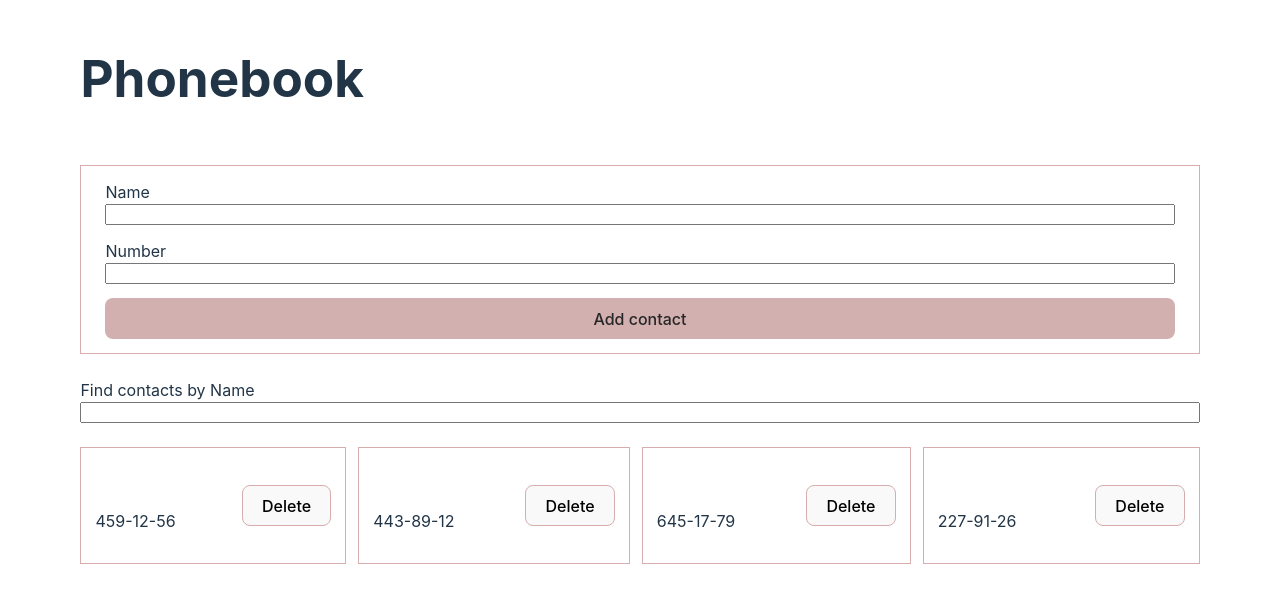
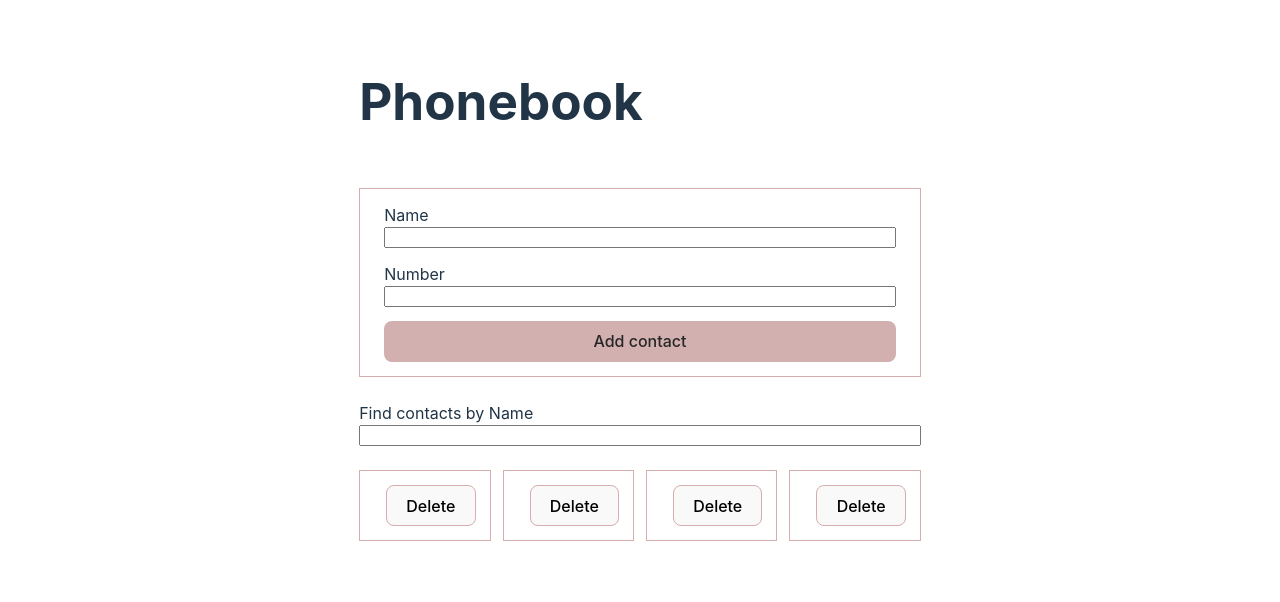
Before and after one commit to Anastasia-Harmi/goit-react-hw-08, a React (Vite) app: page / in a window 1280 px wide. Shown: the part 110-712 px from the top of the page. Built offline with nearby package versions, Linux system fonts and the light colour scheme.

Commit message:
fix contactList

```diff
--- a/src/components/ContactList/ContactList.jsx
+++ b/src/components/ContactList/ContactList.jsx
@@ -1,10 +1,32 @@
 import React from "react";
 import Contact from "../Contact/Contact";
+import { useSelector } from "react-redux";
 import css from "./ContactList.module.css";
-const ContactList = ({ contacts, onDeleteProfile }) => {
+
+const ContactList = ({ onDeleteProfile }) => {
+  const contacts = useSelector((state) => state.contacts.items);
+
+  const filter = useSelector((state) => state.filter.name);
+  const filteredContacts = contacts.filter((contact) =>
+    contact.name.toLowerCase().includes(filter.toLowerCase())
+  );
+
   return (
     <div>
       <ul className={css.ul}>
+        {filteredContacts.length > 0 &&
+          filteredContacts.map((contact) => (
+            <Contact
+              key={contact.id}
+              id={contact.id}
+              userName={contact.name}
+              userPhone={contact.number}
+              userId={contact.id}
+              onDeleteProfile={onDeleteProfile}
+            />
+          ))}
+      </ul>
+      {/* <ul className={css.ul}>
         {contacts.map((contact) => {
           return (
             <Contact
@@ -16,7 +38,7 @@
             />
           );
         })}
-      </ul>
+      </ul> */}
     </div>
   );
 };
```
